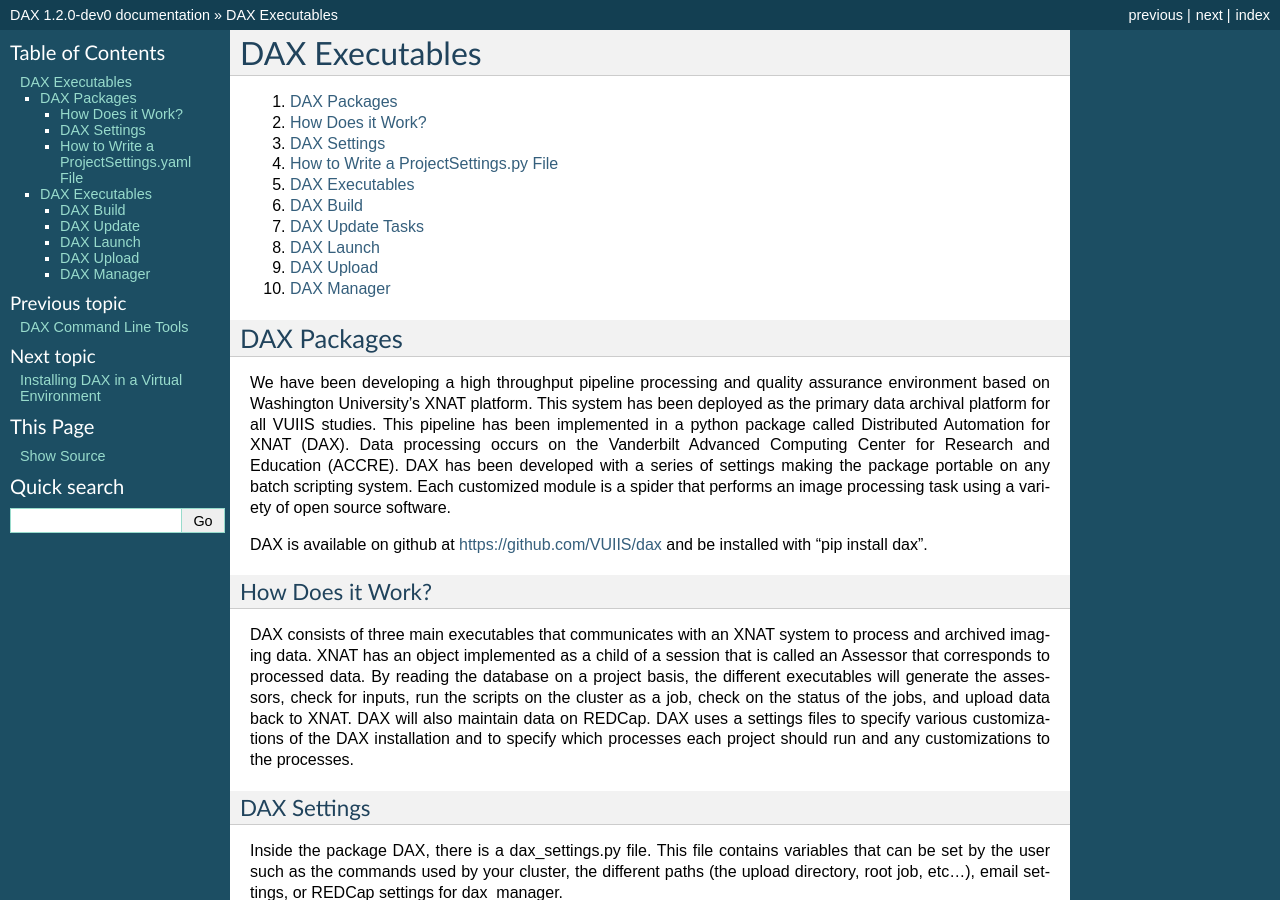
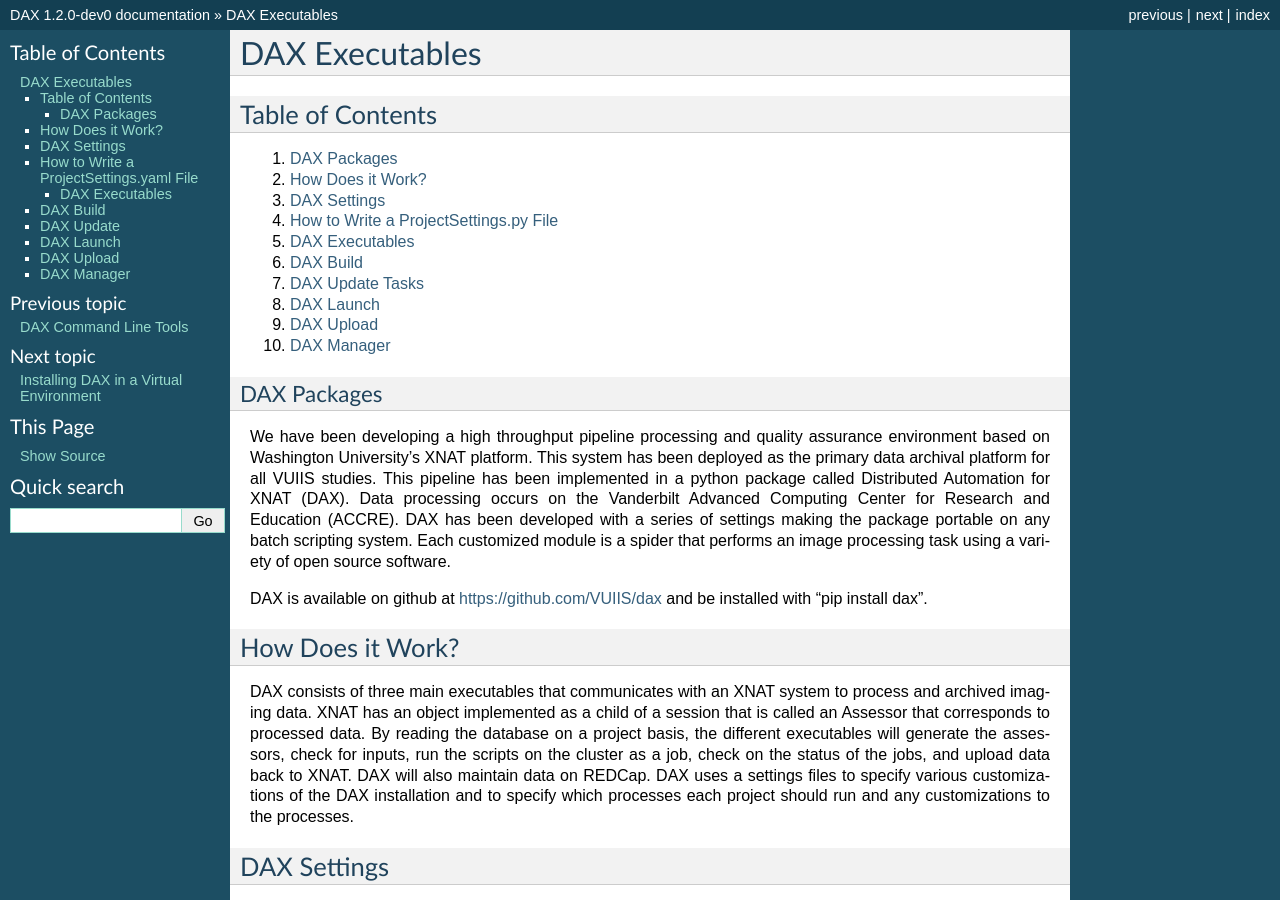
Before and after one commit to VUIIS/dax, a Sphinx documentation site: the page built from docs/dax_executables.rst, in a window 1280 px wide and 900 px high. Built offline with Sphinx 7.4.7, drawn with Linux system fonts in a browser that asks for light colours; pages that are not in the unit, such as notebooks, are missing from menus.

Commit message:
Adding toc title to keep visuals same across site

```diff
--- a/docs/dax_executables.rst
+++ b/docs/dax_executables.rst
@@ -1,5 +1,8 @@
 DAX Executables
 ===============
+
+Table of Contents
+~~~~~~~~~~~~~~~~~
 
 1.  `DAX Packages <#dax-packages>`__
 2.  `How Does it Work? <#how-does-it-work>`__
```
